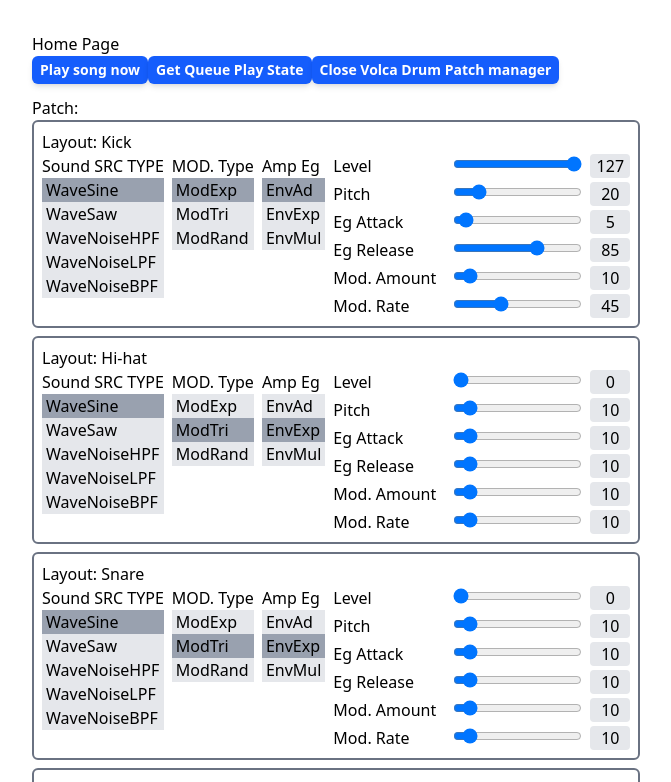
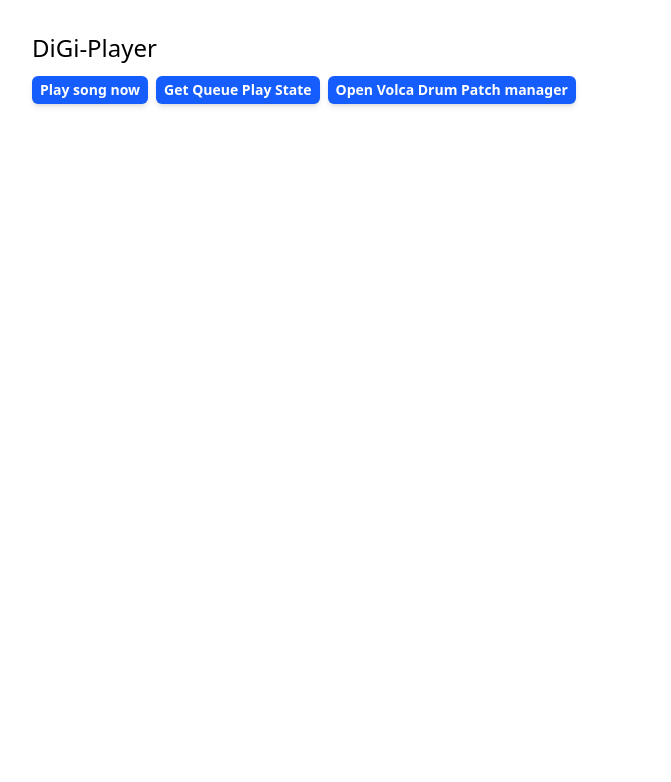
Before and after one commit to umbertoloria/digi-player-front, a React (Vite) app: page / in a window 1280 px wide. Shown: the top 782 px of the page, without its empty margins (0-671 px from the left). Built offline with nearby package versions, Linux system fonts and the light colour scheme; no server answers.

Commit message:
Song component added, codebase linted

```diff
--- /dev/null
+++ b/src/components/song/Song.tsx
@@ -0,0 +1,118 @@
+import { FC } from 'react'
+import { create_array_of_zeros } from '../../lib/utils.ts'
+import classNames from 'classnames'
+import { ISong, ISongSection, ITempoSnapshot } from '../../remote/interface.ts'
+
+export const Song: FC<{
+  song: ISong
+  tempoSnapshot: undefined | ITempoSnapshot
+}> = ({ song, tempoSnapshot }) => {
+  if (!song) {
+    return <>The song is missing</>
+  }
+  return (
+    <>
+      {/*<pre>{JSON.stringify(song, null, 2)}</pre>*/}
+
+      <span className='text-xl'>{`${song.author} - ${song.title}`}</span>
+      <span className='ml-2 inline-block text-center px-2 text-md font-bold rounded border-gray-600 border-2'>
+        {song.tempo.bpm}
+      </span>
+      <div>
+        {song.sections.map((section, index) => (
+          <div key={index}>
+            <SongSection section={section} tempoSnapshot={tempoSnapshot} />
+          </div>
+        ))}
+      </div>
+    </>
+  )
+}
+
+const SongSection: FC<{
+  section: ISongSection
+  tempoSnapshot: undefined | ITempoSnapshot
+}> = ({ section, tempoSnapshot }) => {
+  return (
+    <div className='song-section'>
+      <div className='song-section-header'>
+        <span className='font-lg'>{section.kind}</span>
+      </div>
+      <div className='song-section-content'>
+        {create_array_of_zeros(section.bars).map((_, index) => (
+          <div key={index}>
+            <SongSectionBar
+              is_first={index === 0}
+              is_last={index === section.bars - 1}
+              bar_id={section.first_bar_num + index}
+              time_signature_top={section.time_signature_top}
+              time_signature_down={section.time_signature_down}
+              tempoSnapshot={tempoSnapshot}
+            />
+          </div>
+        ))}
+      </div>
+    </div>
+  )
+}
+
+const SongSectionBar: FC<{
+  is_first: boolean
+  is_last: boolean
+  bar_id: number
+  time_signature_top: number
+  time_signature_down: number
+  tempoSnapshot: undefined | ITempoSnapshot
+}> = ({
+  is_first,
+  is_last,
+  bar_id,
+  time_signature_top,
+  time_signature_down,
+  tempoSnapshot,
+}) => {
+  const is_current_bar = tempoSnapshot?.cur_bar === bar_id
+  return (
+    <div
+      className={classNames('song-section-bar', {
+        'is-first': is_first,
+        'is-last': is_last,
+      })}
+    >
+      <div className='song-section-bar-header'>{bar_id}</div>
+      <div className='song-section-bar-content'>
+        {create_array_of_zeros(time_signature_top).map((_, index) => (
+          <div key={index}>
+            <SongSectionBarSubdivision
+              time_signature_down={time_signature_down}
+              is_current_bar={is_current_bar}
+              i_subdivision={index + 1}
+              tempoSnapshot={tempoSnapshot}
+            />
+          </div>
+        ))}
+      </div>
+    </div>
+  )
+}
+
+const SongSectionBarSubdivision: FC<{
+  time_signature_down: number // As a "Subdivision Value".
+  is_current_bar: boolean
+  i_subdivision: number // From 1.
+  tempoSnapshot: undefined | ITempoSnapshot
+}> = ({ is_current_bar, i_subdivision, tempoSnapshot }) => {
+  const is_current =
+    // TODO: Quarter or Subdivision?
+    is_current_bar && tempoSnapshot?.cur_quarter === i_subdivision
+  return (
+    <div
+      className={classNames('song-section-bar-subdivision', {
+        'is-current': is_current,
+        'is-first': i_subdivision === 1,
+      })}
+    >
+      {i_subdivision}
+    </div>
+  )
+}
--- a/src/events/event-server-comm.ts
+++ b/src/events/event-server-comm.ts
@@ -1,6 +1,15 @@
 import { buildCustomEvent } from './event-builder.ts'
+import { ISong, ITempoSnapshot } from '../remote/interface.ts'
 
-export type CustomEventTypeNewWebSocketMessage = undefined
+export type CustomEventTypeNewWebSocketMessage =
+  | {
+      type: 'SongStarted'
+      song: ISong
+    }
+  | {
+      type: 'SongPlayingUpdate'
+      tempoSnapshot: ITempoSnapshot
+    }
 export const {
   subscribe: subscribeNewWebSocketMessage,
   unsubscribe: unsubscribeNewWebSocketMessage,
--- a/src/index.css
+++ b/src/index.css
@@ -6,4 +6,40 @@
         hover:bg-blue-700
         focus:bg-blue-800;
     }
+    .song-section {
+        @apply bg-indigo-400 pt-2 pb-6
+    }
+    .song-section-header {
+        @apply px-3
+    }
+    .song-section-header span {
+        @apply inline-block bg-indigo-50 rounded-sm px-2 font-bold
+    }
+    .song-section-content {
+        @apply flex flex-wrap
+    }
+    .song-section-bar {
+        /*@apply bg-indigo-300*/
+    }
+    .song-section-bar-header {
+        @apply text-center font-bold
+    }
+    .song-section-bar-content {
+        @apply flex border-l-4 border-l-indigo-500
+    }
+    /*.song-section-bar.is-first .song-section-bar-content {
+        @apply border-l-4 border-l-indigo-500
+    }*/
+    /*.song-section-bar.is-last .song-section-bar-content {
+        @apply border-r-4 border-r-indigo-500
+    }*/
+    .song-section-bar-subdivision {
+        @apply bg-indigo-100 w-8 text-center border-l-2 border-indigo-300
+    }
+    .song-section-bar-subdivision.is-first {
+        @apply border-l-0
+    }
+    .song-section-bar-subdivision.is-current {
+        @apply bg-indigo-500 text-white
+    }
 }
--- /dev/null
+++ b/src/lib/utils.ts
@@ -0,0 +1,7 @@
+export const create_array_of_zeros = (size: number) => {
+  const result = []
+  for (let i = 0; i < size; ++i) {
+    result.push(0)
+  }
+  return result
+}
--- a/src/pages/HomePage.tsx
+++ b/src/pages/HomePage.tsx
@@ -9,6 +9,8 @@ import {
 import { CustomEventFnType } from '../events/event-builder.ts'
 import { parse_into_yaml } from '../lib/yaml_serializer.ts'
 import { DialogPatchEditor } from '../components/patch/DialogPatchEditor.tsx'
+import { Song } from '../components/song/Song.tsx'
+import { ISong, ITempoSnapshot } from '../remote/interface.ts'
 
 export default function HomePage() {
   return (
@@ -21,14 +23,26 @@ export default function HomePage() {
 const InnerPage: FC = () => {
   const { serverComm } = useServerCom()
 
-  const [isOpenPatchEditorDialog, setOpenPatchEditorDialog] = useState(true)
+  const [isOpenPatchEditorDialog, setOpenPatchEditorDialog] = useState(false)
+  const [song, setSong] = useState<undefined | ISong>(undefined)
+  const [tempoSnapshot, setTempoSnapshot] = useState<
+    undefined | ITempoSnapshot
+  >(undefined)
 
   useEffect(() => {
     const listener: CustomEventFnType<
       CustomEventTypeNewWebSocketMessage
     > = event => {
       // TODO: Manage New Web Socket Message
+
+      if (event.detail.type === 'SongStarted') {
+        setSong(event.detail.song)
+      } else if (event.detail.type === 'SongPlayingUpdate') {
+        setTempoSnapshot(event.detail.tempoSnapshot)
+      } else {
+        console.log('Unknown Event Type')
         console.log(event)
+      }
     }
     subscribeNewWebSocketMessage(listener)
     return () => {
@@ -37,11 +51,11 @@ const InnerPage: FC = () => {
   }, [])
 
   return (
-    <section className="p-8">
-      Home Page
-      <br />
+    <section className='p-8'>
+      <h1 className='text-2xl mb-3'>DiGi-Player</h1>
+      <div className='flex flex-wrap gap-2'>
         <button
-        className="btn-primary"
+          className='btn-primary'
           onClick={() => {
             serverComm.play_song()
           }}
@@ -49,7 +63,7 @@ const InnerPage: FC = () => {
           Play song now
         </button>
         <button
-        className="btn-primary"
+          className='btn-primary'
           onClick={() => {
             serverComm.request_queue_play_state()
           }}
@@ -57,7 +71,7 @@ const InnerPage: FC = () => {
           Get Queue Play State
         </button>
         <button
-        className="btn-primary"
+          className='btn-primary'
           onClick={() => {
             setOpenPatchEditorDialog(!isOpenPatchEditorDialog)
           }}
@@ -68,7 +82,8 @@ const InnerPage: FC = () => {
             <>Open Volca Drum Patch manager</>
           )}
         </button>
-      <div className="mt-3">
+      </div>
+      <div className='mt-3'>
         {isOpenPatchEditorDialog && (
           <DialogPatchEditor
             onClose={() => {
@@ -88,6 +103,11 @@ const InnerPage: FC = () => {
           />
         )}
       </div>
+      {!!song && (
+        <div className='mt-3'>
+          <Song song={song} tempoSnapshot={tempoSnapshot} />
+        </div>
+      )}
     </section>
   )
 }
--- a/src/remote/client.ts
+++ b/src/remote/client.ts
@@ -1,3 +1,6 @@
+import { fireNewWebSocketMessage } from '../events/event-server-comm.ts'
+import { ISong, ITempoSnapshot } from './interface.ts'
+
 export type ServerComm = {
   play_song: () => void
   request_queue_play_state: () => void
@@ -9,9 +12,42 @@ export const connectAndCreateServerComm = (): ServerComm => {
     location.reload()
   })
   socket.addEventListener('message', event => {
-    console.log('New message received')
+    // console.log('New message received')
     // console.log(event)
-    console.log(event.data)
+
+    const message = event.data
+    if (typeof message === 'string') {
+      // console.log(message)
+
+      if (message.startsWith('SONG_STARTED:\n')) {
+        const json = message.substring(14)
+
+        // TODO: Validate first
+        const song: ISong = JSON.parse(json)
+
+        fireNewWebSocketMessage({
+          type: 'SongStarted',
+          song,
+        })
+      }
+
+      if (message.startsWith('SONG_PLAYING_UPDATE:\n')) {
+        const json = message.substring(21)
+
+        // TODO: Validate first
+        const tempoSnapshot: ITempoSnapshot = JSON.parse(json)
+
+        fireNewWebSocketMessage({
+          type: 'SongPlayingUpdate',
+          tempoSnapshot,
+        })
+      }
+
+      //
+    } else {
+      console.error('Not a string :(')
+      console.error(message)
+    }
   })
 
   return {
--- /dev/null
+++ b/src/remote/interface.ts
@@ -0,0 +1,30 @@
+// API
+// v0.1
+// 2025-03-22T19:06:57Z
+
+export type ISong = {
+  id: string
+  author: string
+  title: string
+  tempo: {
+    bpm: number
+    time_signature_top: number
+    time_signature_down: number
+  }
+  sections: ISongSection[]
+}
+export type ISongSection = {
+  kind: string
+  bars: number
+  first_bar_num: number
+  time_signature_top: number
+  time_signature_down: number
+}
+export type ITempoSnapshot = {
+  cur_bar: number
+  cur_quarter: number
+  cur_1_8: number
+  cur_1_16: number
+  section_bar_first: number
+  section_bar_last: number
+}
```
Also changed, not shown: src/components/patch/DialogPatchEditor.tsx (+3 -5 lines), src/components/patch/VolcaDrumPatchEditor.tsx (+7 -7 lines), src/components/patch/VolcaDrumPatchLayoutEditor.tsx (+26 -24 lines). Lines whose indentation alone changed are shown as unchanged.
